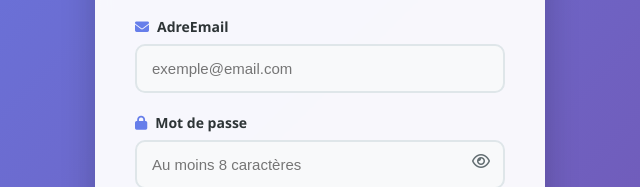
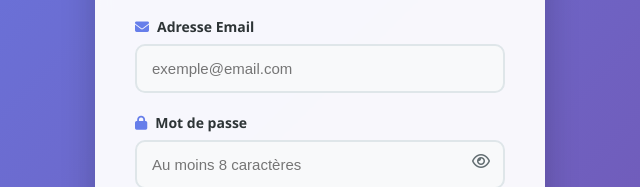
Before and after one commit to cadel20/demo-devops, a plain HTML site: page index.html in a window 1280 px wide. Shown: the part 291-478 px from the top of the page, 320-960 px from the left. Drawn offline with Linux system fonts and the light colour scheme.

Commit message:
Update index.html
erreur

```diff
--- a/index.html
+++ b/index.html
@@ -226,7 +226,7 @@
       </div>
 
       <div class="form-group">
-        <label for="email"><i class="fas fa-envelope"></i> AdreEmail</label>
+        <label for="email"><i class="fas fa-envelope"></i> Adresse Email</label>
         <input type="email" id="email" name="email" class="form-control" placeholder="exemple@email.com" required>
         <div class="error-message" id="email-error">Veuillez entrer une adresse email valide</div>
       </div>
```
